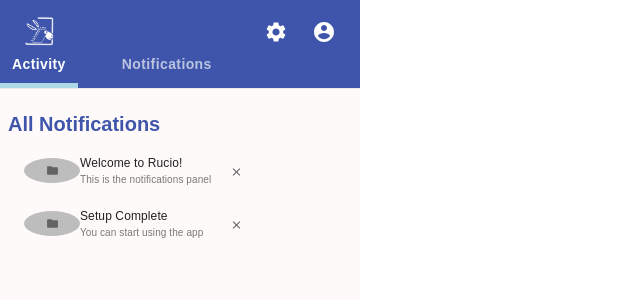
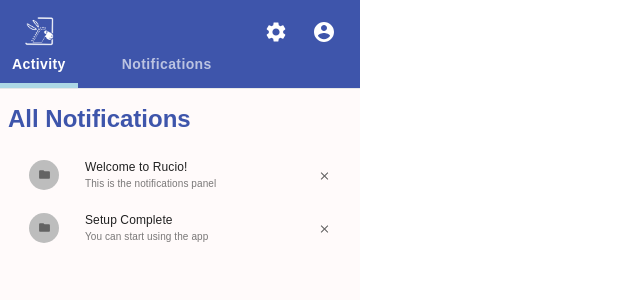
Before and after one commit to rucio/notifier, a React (Create React App) app: page /notifications in a window 1280 px wide. Shown: the top 300 px of the page, without its empty margins (0-640 px from the left). Built offline with nearby package versions, Linux system fonts and the light colour scheme.

Commit message:
Notification UI Improvements

```diff
--- a/src/components/Notifications/MessageItem.js
+++ b/src/components/Notifications/MessageItem.js
@@ -12,8 +12,8 @@
 
 const iconStyles = makeStyles(theme => ({
   root: {
-    width: "auto",
-    height: 25,
+    width: 30,
+    height: 30,
     opacity: 1
   },
   demo: {
--- a/src/components/Notifications/NotificationList.js
+++ b/src/components/Notifications/NotificationList.js
@@ -7,20 +7,25 @@
 
 const useStyles = makeStyles(theme => ({
   root: {
-    width: "auto"
+    width: "100%"
   },
   demo: {
     backgroundColor: "#fffafa"
   },
   title: {
     margin: theme.spacing(4, 0, 2)
+  },
+  item: {
+    width: 334,
+    padding: 5,
+    marginTop: 10
   }
 }));
 
 const spanStyle = {
   fontFamily: "Cern, sans-serif",
-  fontWeight: 800,
-  fontSize: 20,
+  fontWeight: 700,
+  fontSize: 24,
   color: "#3e55ab"
 };
 
@@ -41,7 +46,7 @@
         <Grid item md={12}>
           <span style={spanStyle}>{props.title}</span>
           <div className={classes.demo}>
-            <List dense='false'>{allMessages}</List>
+            <List dense='false' className={classes.item}>{allMessages}</List>
           </div>
         </Grid>
       </Grid>
--- a/src/components/Notifications/Notifications.js
+++ b/src/components/Notifications/Notifications.js
@@ -10,11 +10,11 @@
         flexWrap="wrap"
         flexDirection="column"
         alignContent="flex-start"
-        paddingTop={1}
+        paddingTop={0}
         m={1}
         bgcolor="#fffafa"
         color="#212121"
-        css={{ maxWidth: 360, height: 200 }}
+        css={{ maxWidth: 360, height: "100%" }}
       >
         <NotificationList title="All Notifications"/>
       </Box>
```
